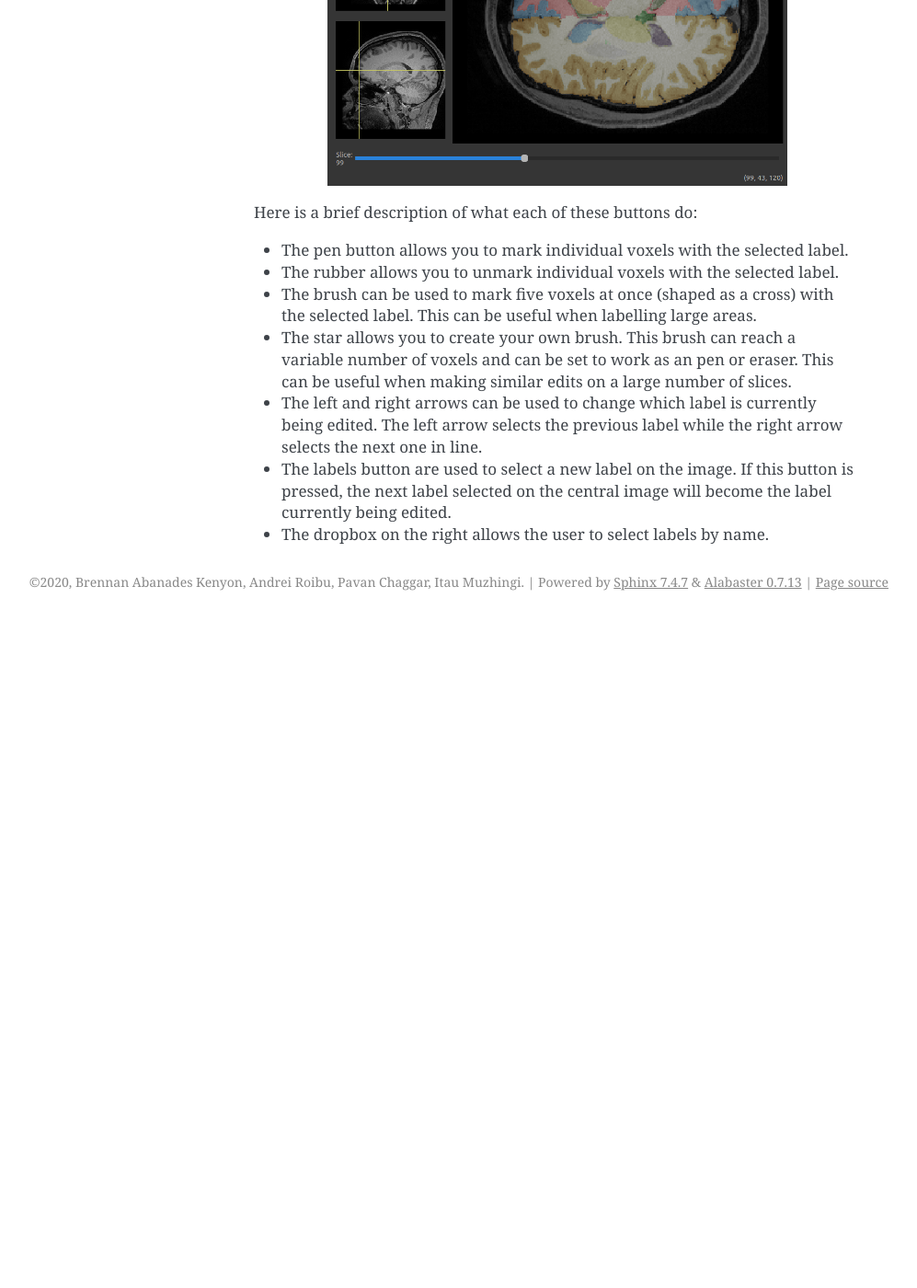
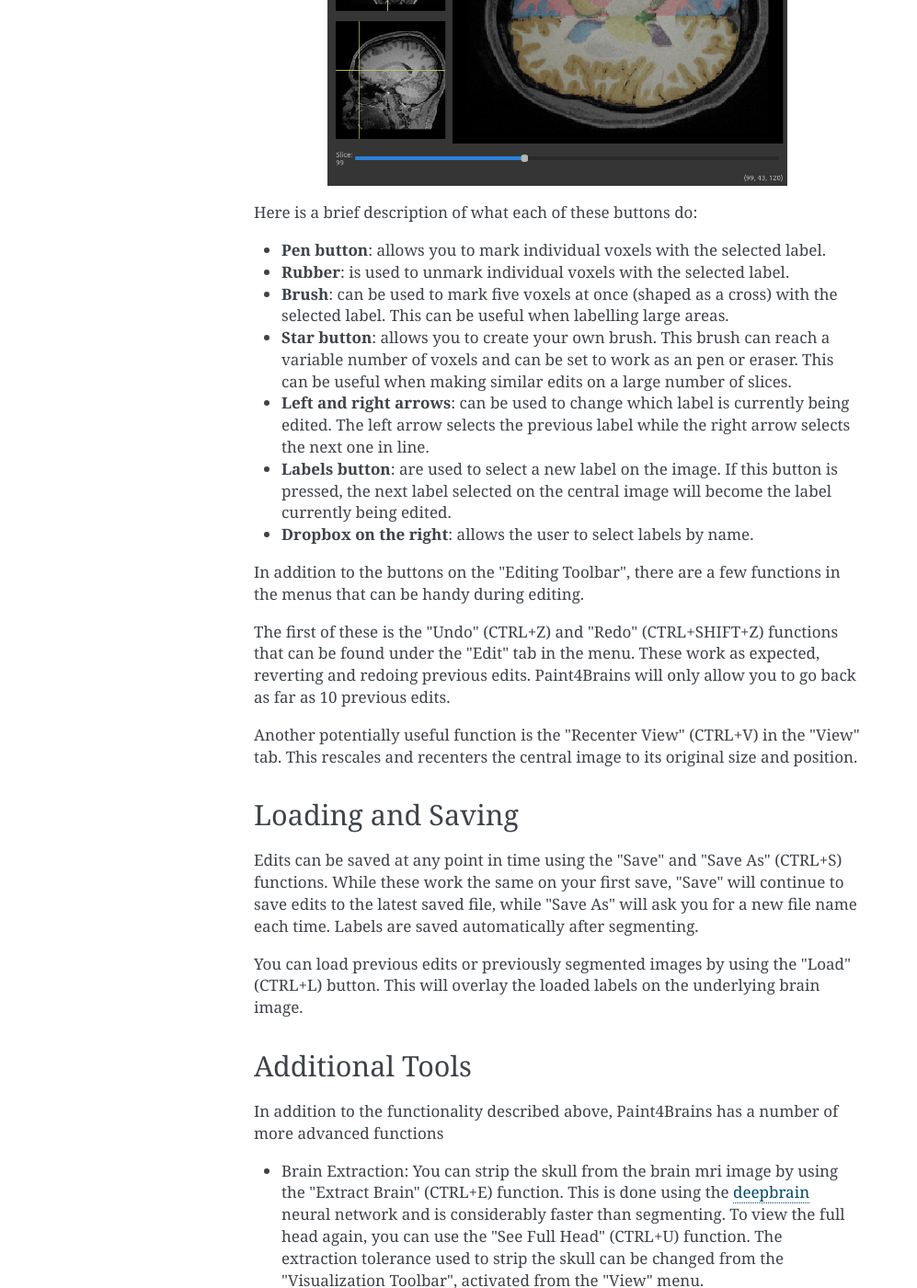
Before and after one commit to SABS-R3-projects/Paint4Brains, a Sphinx documentation site: the page built from docs/source/basic.rst, in a window 1280 px wide and 1400 px high, scrolled down 3370 px. Shown: the whole window at 92% size, without its empty margins (144-1141 px from the left). Built offline with Sphinx 7.4.7, drawn with Linux system fonts in a browser that asks for light colours; before the commit the page ends 4042 px from its top, so only the background shows below that; some of the changed text lies outside the part shown.

Commit message:
:moyai: Tutorial done

```diff
--- a/docs/source/basic.rst
+++ b/docs/source/basic.rst
@@ -74,10 +74,34 @@
 
 Here is a brief description of what each of these buttons do:
 
-- The pen button allows you to mark individual voxels with the selected label.
-- The rubber allows you to unmark individual voxels with the selected label.
-- The brush can be used to mark five voxels at once (shaped as a cross) with the selected label. This can be useful when labelling large areas.
-- The star allows you to create your own brush. This brush can reach a variable number of voxels and can be set to work as an pen or eraser. This can be useful when making similar edits on a large number of slices.
-- The left and right arrows can be used to change which label is currently being edited. The left arrow selects the previous label while the right arrow selects the next one in line.
-- The labels button are used to select a new label on the image. If this button is pressed, the next label selected on the central image will become the label currently being edited.
-- The dropbox on the right allows the user to select labels by name.
+- **Pen button**: allows you to mark individual voxels with the selected label.
+- **Rubber**: is used to unmark individual voxels with the selected label.
+- **Brush**: can be used to mark five voxels at once (shaped as a cross) with the selected label. This can be useful when labelling large areas.
+- **Star button**: allows you to create your own brush. This brush can reach a variable number of voxels and can be set to work as an pen or eraser. This can be useful when making similar edits on a large number of slices.
+- **Left and right arrows**: can be used to change which label is currently being edited. The left arrow selects the previous label while the right arrow selects the next one in line.
+- **Labels button**: are used to select a new label on the image. If this button is pressed, the next label selected on the central image will become the label currently being edited.
+- **Dropbox on the right**: allows the user to select labels by name.
+
+In addition to the buttons on the "Editing Toolbar", there are a few functions in the menus that can be handy during editing.
+
+The first of these is the "Undo" (CTRL+Z) and "Redo" (CTRL+SHIFT+Z) functions that can be found under the "Edit" tab in the menu. These work as expected, reverting and redoing previous edits. Paint4Brains will only allow you to go back as far as 10 previous edits.
+
+Another potentially useful function is the "Recenter View" (CTRL+V) in the "View" tab. This rescales and recenters the central image to its original size and position.
+
+Loading and Saving
+------------------
+
+Edits can be saved at any point in time using the "Save" and "Save As" (CTRL+S) functions. While these work the same on your first save, "Save" will continue to save edits to the latest saved file, while "Save As" will ask you for a new file name each time. Labels are saved automatically after segmenting.
+
+You can load previous edits or previously segmented images by using the "Load" (CTRL+L) button. This will overlay the loaded labels on the underlying brain image.
+
+Additional Tools
+----------------
+
+In addition to the functionality described above, Paint4Brains has a number of more advanced functions
+
+- Brain Extraction: You can strip the skull from the brain mri image by using the "Extract Brain" (CTRL+E) function. This is done using the deepbrain_ neural network and is considerably faster than segmenting. To view the full head again, you can use the "See Full Head" (CTRL+U) function. The extraction tolerance used to strip the skull can be changed from the "Visualization Toolbar", activated from the "View" menu.
+- Intensity adjustments: Intensity can be adjusted for the underlying image from the "Visualization Toolbar". Additionally, the intensity histogram for the whole volume can be seen by clicking on the "Adjust Brain Intensity" (CTRL+H) function under the "Tools" tab. This opens a new window showing the histogram from which you can vary the intensity.
+- Label Transparency: The transparency of the segmentation labels can be edited in the "Visualization Toolbar". It is also possible to make all labels but the one you are editing transparent by using the "All Labels" (CTRL+A) function under the "View" tab.
+
+.. _deepbrain: https://github.com/iitzco/deepbrain
```
